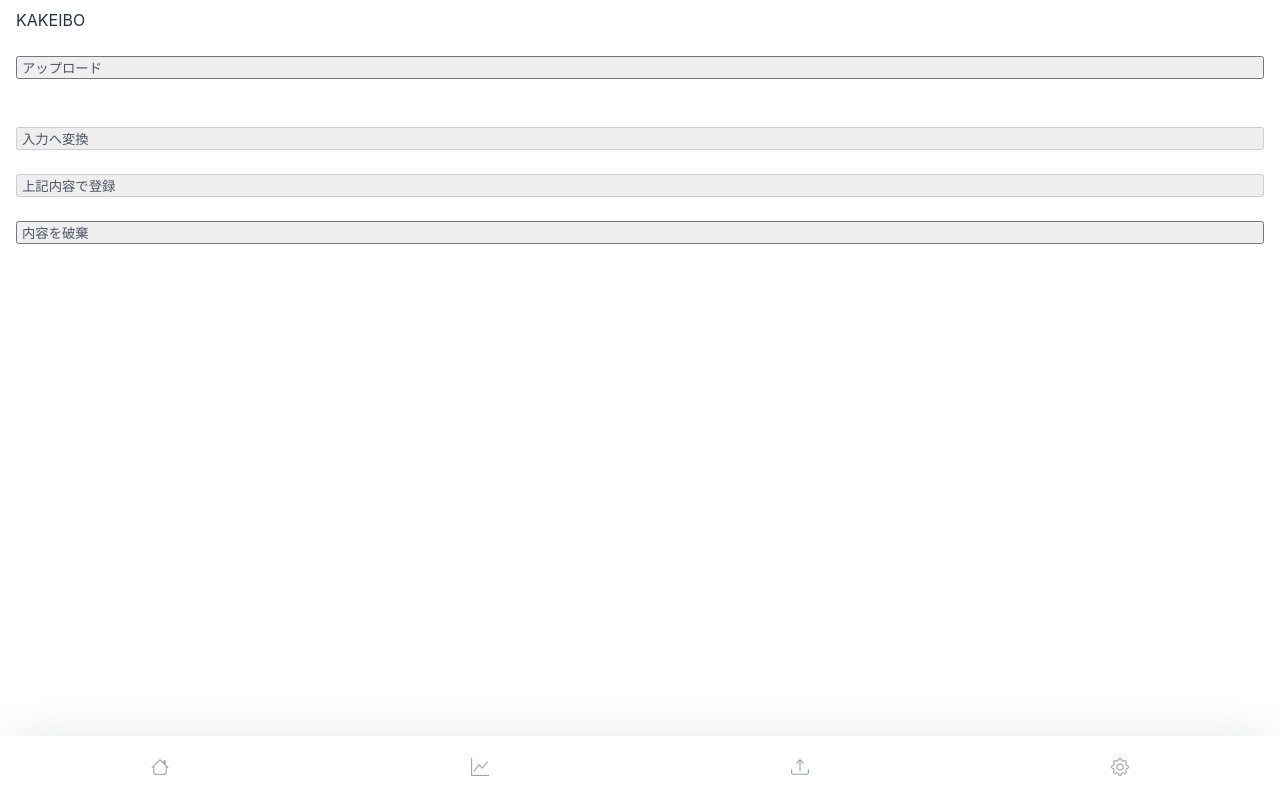
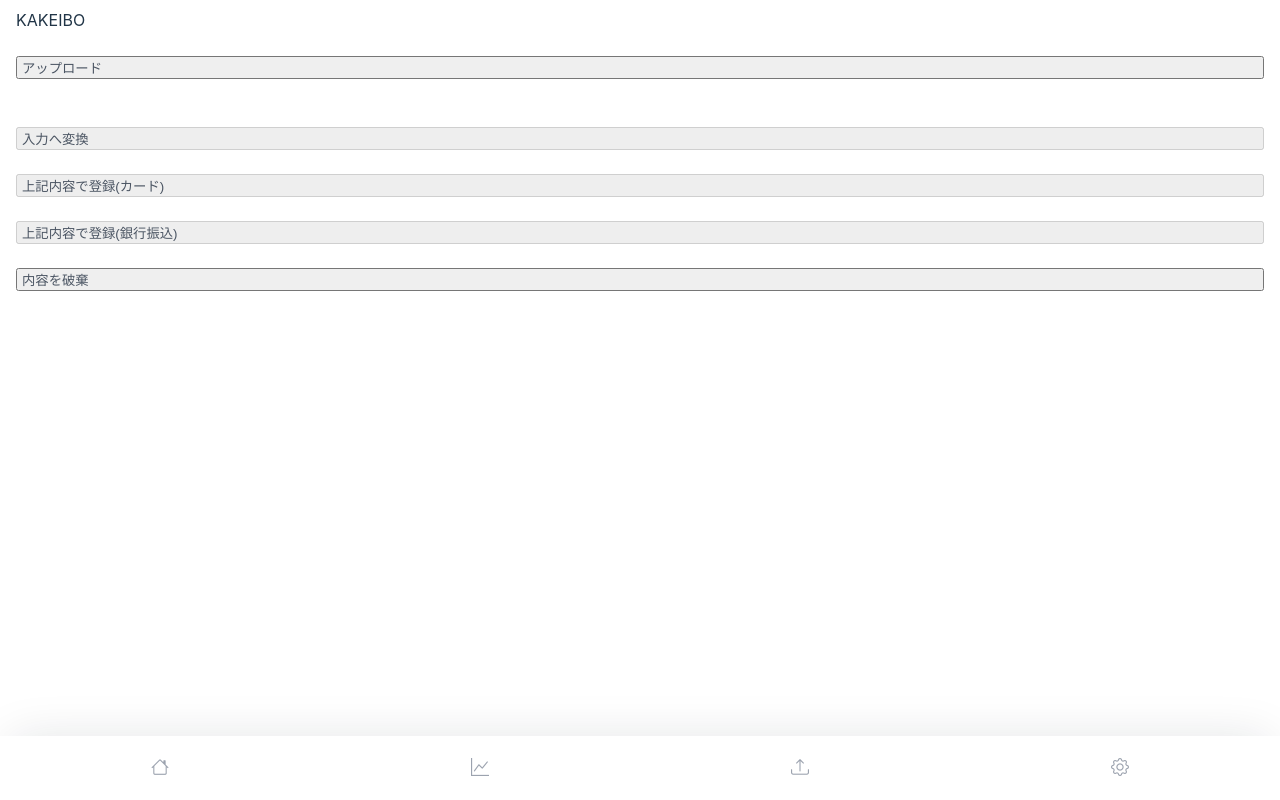
Before and after one commit to myuon/glowing-octo-barnacle, a React (Vite) app in the folder web/: page /import in a window 1280 px wide. Built offline with nearby package versions, Linux system fonts and the light colour scheme.

Commit message:
fix: import as bank

```diff
--- a/web/src/pages/Import.tsx
+++ b/web/src/pages/Import.tsx
@@ -275,7 +275,32 @@ export const ImportPage = () => {
             }
           }}
         >
-          上記内容で登録
+          上記内容で登録(カード)
+        </TextButton>
+        <TextButton
+          disabled={data.length === 0}
+          onClick={async () => {
+            const resp = await fetch("/api/transactionStatementEvents", {
+              method: "POST",
+              body: JSON.stringify(
+                inputs.map((i) => ({
+                  ...i,
+                }))
+              ),
+              headers: {
+                "Content-Type": "application/json",
+                Authorization: `Bearer ${await getAuthToken()}`,
+              },
+            });
+            console.log(await resp.text());
+
+            if (resp.ok) {
+              setData([]);
+              setInputs([]);
+            }
+          }}
+        >
+          上記内容で登録(銀行振込)
         </TextButton>
         <TextButton
           onClick={() => {
```
